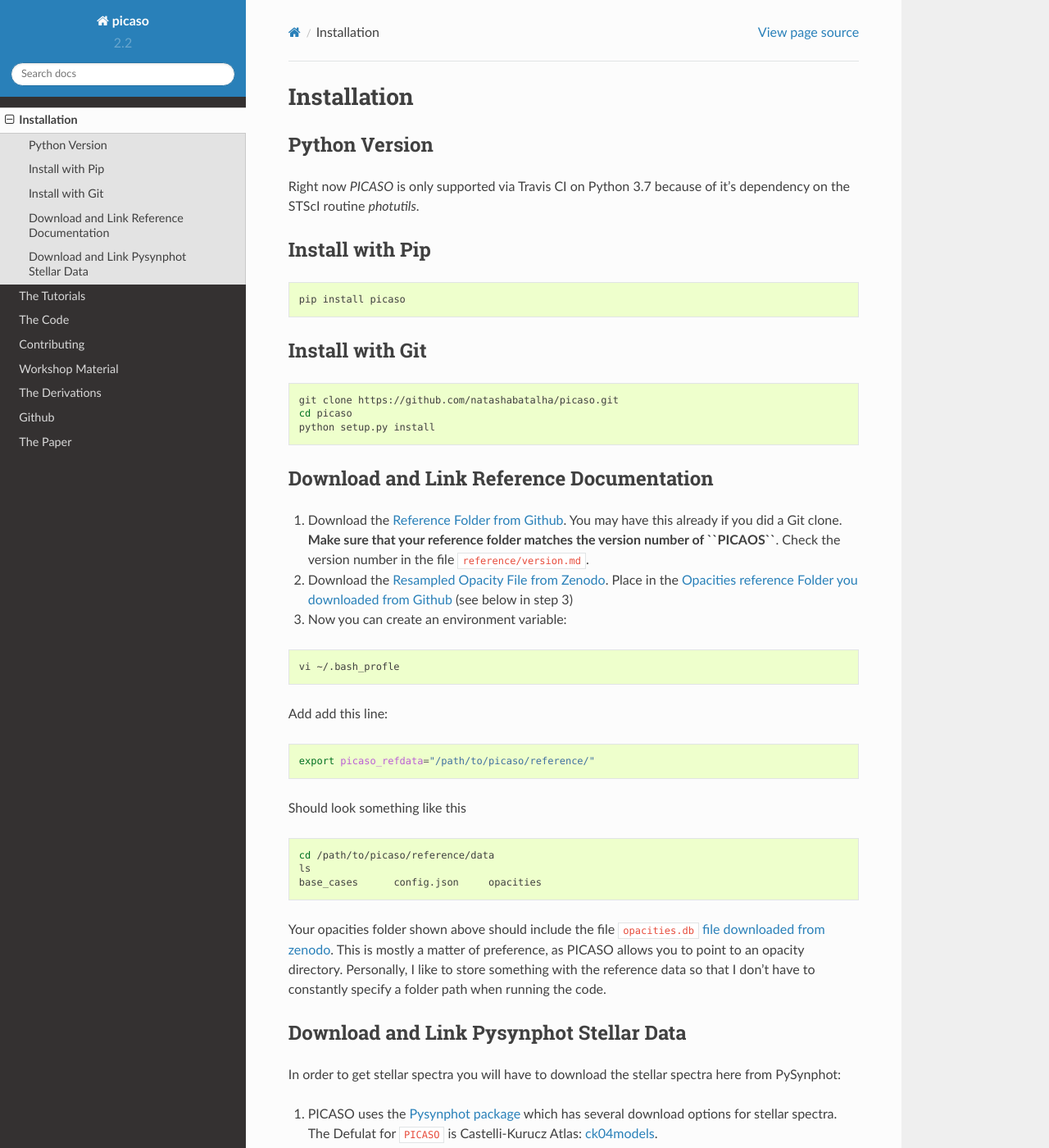
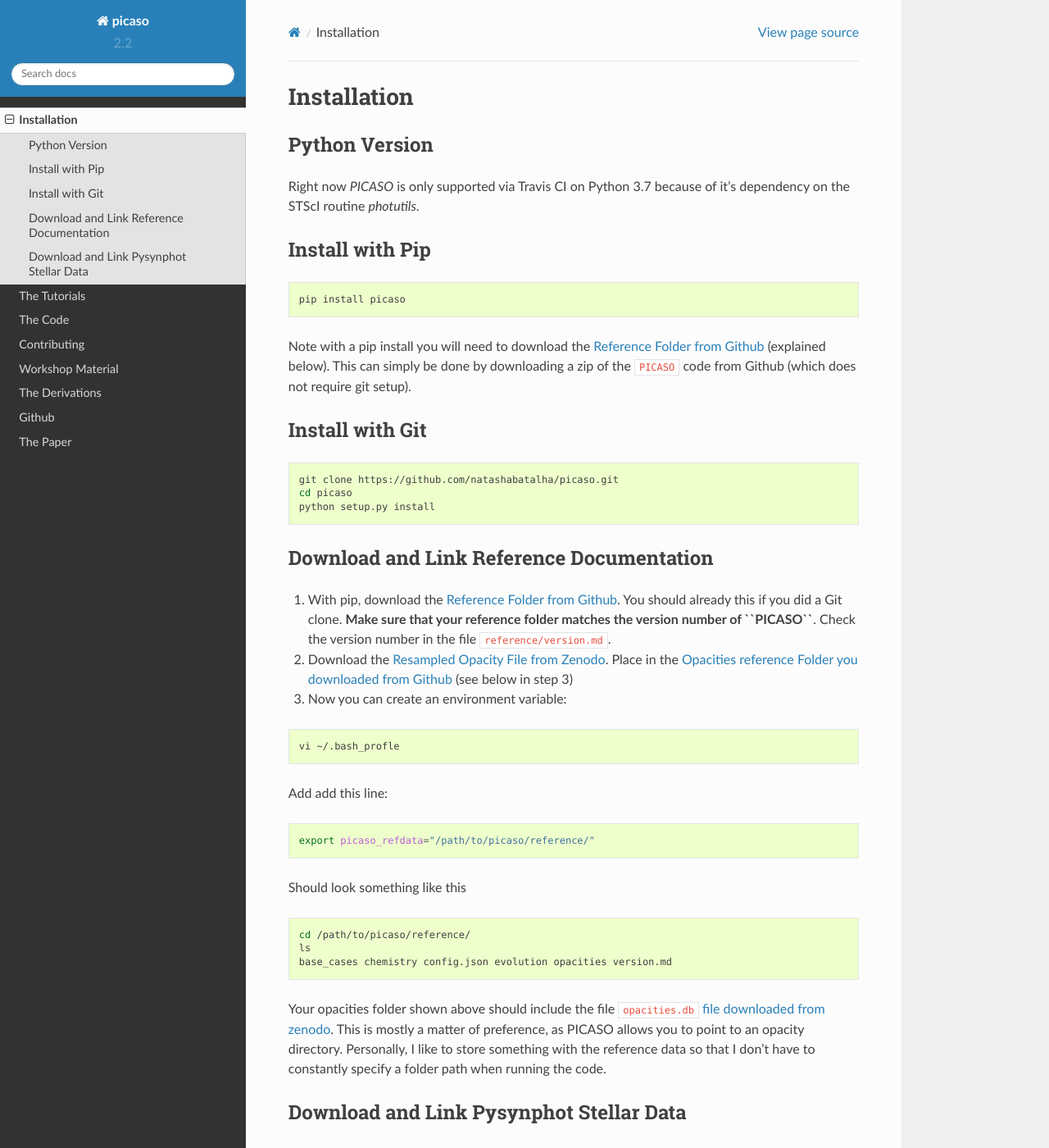
Before and after one commit to natashabatalha/picaso, a Sphinx documentation site: the page built from docs/installation.rst, in a window 1280 px wide and 1400 px high. Shown: the whole window at 82% size. Built offline with Sphinx 7.4.7 and the Read the Docs theme 2.0.0, drawn with Linux system fonts in a browser that asks for light colours; pages that are not in the unit, such as notebooks, are missing from menus; some of the changed text lies outside the part shown.

Commit message:
install edits

```diff
--- a/docs/installation.rst
+++ b/docs/installation.rst
@@ -13,6 +13,7 @@
 
 	pip install picaso
 
+Note with a pip install you will need to download the `Reference Folder from Github <https://github.com/natashabatalha/picaso/tree/master/reference>`_ (explained below). This can simply be done by downloading a zip of the ``PICASO`` code from Github (which does not require git setup).
 
 Install with Git
 ----------------
@@ -26,7 +27,7 @@
 Download and Link Reference Documentation
 -----------------------------------------
 
-1) Download the `Reference Folder from Github <https://github.com/natashabatalha/picaso/tree/master/reference>`_. You may have this already if you did a Git clone. **Make sure that your reference folder matches the version number of ``PICAOS``**. Check the version number in the file ``reference/version.md``.
+1) With pip, download the `Reference Folder from Github <https://github.com/natashabatalha/picaso/tree/master/reference>`_. You should already this if you did a Git clone. **Make sure that your reference folder matches the version number of ``PICASO``**. Check the version number in the file ``reference/version.md``.
 
 2) Download the `Resampled Opacity File from Zenodo <https://doi.org/10.5281/zenodo.3759675>`_. Place in the `Opacities reference Folder you downloaded from Github <https://github.com/natashabatalha/picaso/tree/master/reference>`_ (see below in step 3)
 
@@ -47,9 +48,9 @@
 
 .. code-block:: bash
 
-	cd /path/to/picaso/reference/data
+	cd /path/to/picaso/reference/
 	ls
-	base_cases	config.json	opacities
+	base_cases chemistry config.json evolution opacities version.md
 
 Your opacities folder shown above should include the file ``opacities.db`` `file downloaded from zenodo <https://doi.org/10.5281/zenodo.3759675>`_. This is mostly a matter of preference, as PICASO allows you to point to an opacity directory. Personally, I like to store something with the reference data so that I don't have to constantly specify a folder path when running the code.
 
@@ -66,7 +67,7 @@
 
 	wget http://ssb.stsci.edu/trds/tarfiles/synphot3.tar.gz
 
-When you untar this you should get a directory structure that looks like this ``<path>/grp/redcat/trds/grid/ck04models``. Some other people have reported a directory structure that looks like this ``<path>/grp/redcat/trds/grid/ck04models``. **The full directory structure does not matter**. Only the last portion ``grid/ck04models``. You will need to create an enviornment variable that points to where ``grid/`` is located. See below.
+When you untar this you should get a directory structure that looks like this ``<path>/grp/redcat/trds/grid/ck04models``. Some other people have reported a directory structure that looks like this ``<path>/grp/hst/cdbs/grid/ck04models``. **The full directory structure does not matter**. Only the last portion ``grid/ck04models``. You will need to create an enviornment variable that points to where ``grid/`` is located. See below.
 
 .. code-block:: bash
 
```
